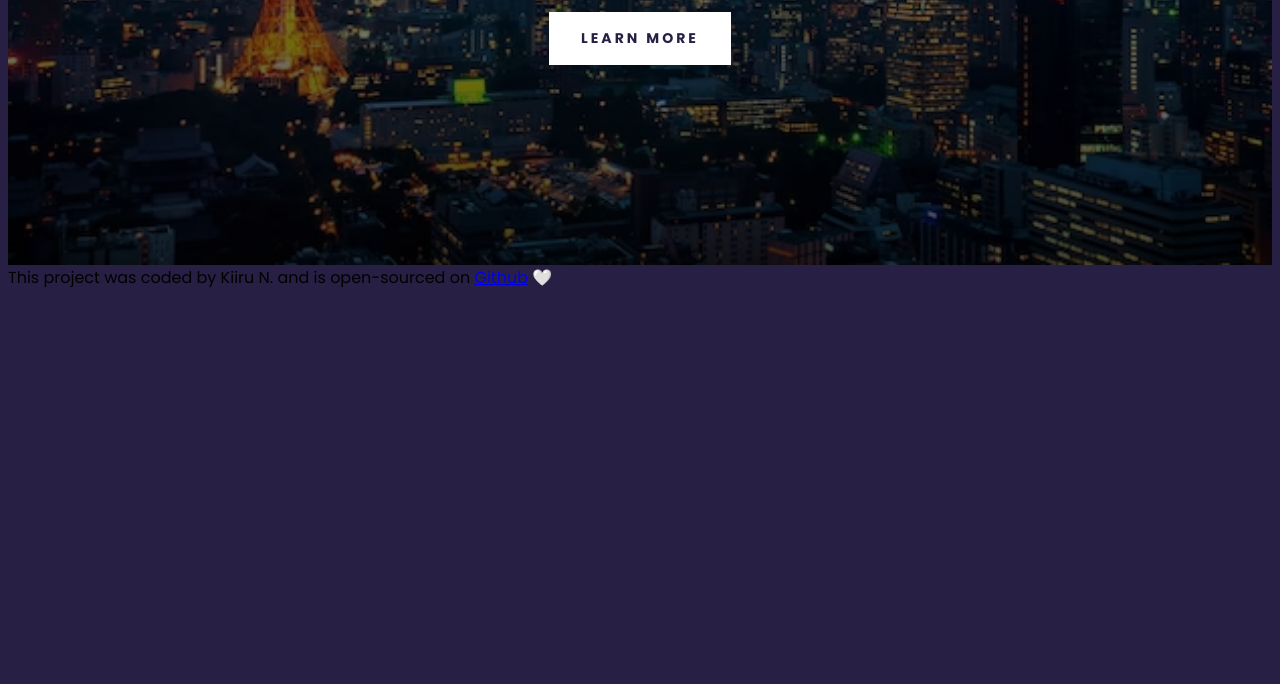
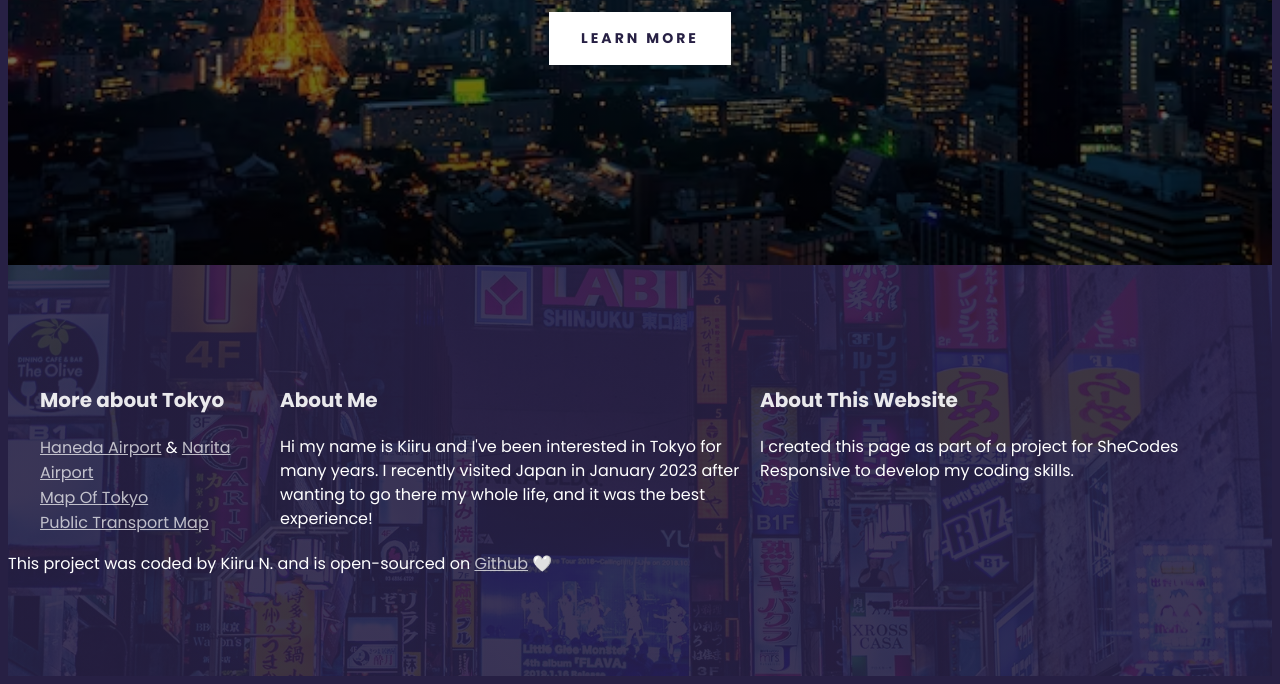
Before and after one commit to kiiru-sn/japan-travel-project, a plain HTML site: page index.html in a window 1280 px wide. Shown: the part 480-1164 px from the top of the page. Before the commit the page ends 800 px from the top, so only its background shows below. Drawn offline with Linux system fonts and the light colour scheme.

Commit message:
added the footer

```diff
--- a/index.html
+++ b/index.html
@@ -25,6 +25,47 @@
         <a href="#more">Learn more</a>
       </header>
       <footer>
+        <section class="grid">
+          <div>
+            <h3>More about Tokyo</h3>
+            <ul>
+              <li>
+                <a href="https://tokyo-haneda.com/en/" target="_blank"
+                  >Haneda Airport</a
+                >
+                &
+                <a href="https://www.narita-airport.jp/en" target="_blank"
+                  >Narita Airport</a
+                >
+              </li>
+              <li>
+                <a href="https://goo.gl/maps/e29CKV5bG1Hrpvy78" target="_blank"
+                  >Map Of Tokyo</a
+                >
+              </li>
+              <li>
+                <a href="https://www.tokyometro.jp/en/" target="_blank"
+                  >Public Transport Map</a
+                >
+              </li>
+            </ul>
+          </div>
+          <div>
+            <h3>About Me</h3>
+            <p>
+              Hi my name is Kiiru and I've been interested in Tokyo for many
+              years. I recently visited Japan in January 2023 after wanting to
+              go there my whole life, and it was the best experience!
+            </p>
+          </div>
+          <div>
+            <h3>About This Website</h3>
+            <p>
+              I created this page as part of a project for SheCodes Responsive
+              to develop my coding skills.
+            </p>
+          </div>
+        </section>
         This project was coded by Kiiru N. and is open-sourced on
         <a
           href="https://github.com/kiiru-sn/japan-travel-project"
--- a/src/styles.css
+++ b/src/styles.css
@@ -5,6 +5,16 @@ body {
 
 .container {
   max-width: 1400px;
+  margin: 0 auto;
+}
+
+.grid {
+  display: grid;
+  grid-template-columns: 1fr 2fr 2fr;
+}
+
+section {
+  max-width: 1200px;
   margin: 0 auto;
 }
 
@@ -55,7 +65,48 @@ header a {
   background-color: white;
 }
 
-@media (max-width: 900px) {
+footer {
+  color: white;
+  background-image: linear-gradient(
+      rgba(39, 32, 68, 0.9),
+      rgba(39, 32, 68, 0.9)
+    ),
+    url("../images/tokyofooter.jpg");
+  background-repeat: no-repeat;
+  background-size: cover;
+  padding: 100px 0;
+}
+
+footer h3 {
+  font-weight: 700;
+  font-size: 20px;
+  opacity: 0.9;
+  margin-right: 20px;
+  line-height: 30px;
+}
+
+footer p {
+  font-weight: 400;
+  font-size: 16px;
+  line-height: 24px;
+}
+
+footer ul {
+  padding: 0;
+}
+
+footer li {
+  list-style: none;
+  margin: 0;
+  padding: 0;
+}
+
+footer a {
+  color: white;
+  opacity: 0.7;
+}
+
+@media (max-width: 960px) {
   header {
     padding: 60px 0;
   }
```
Also changed, not shown: images/tokyofooter.jpg (added).
